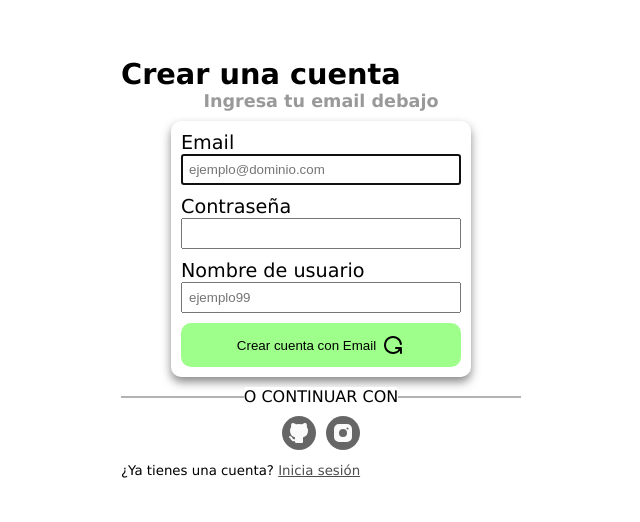
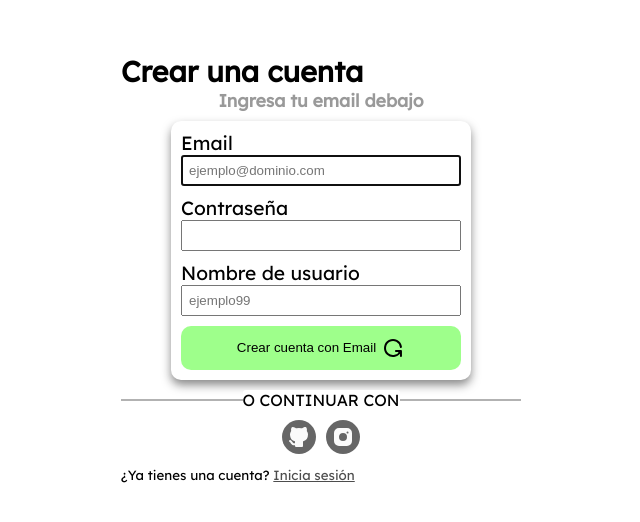
Before and after one commit to leoneldonati/livio-web, an Astro site: page /sign in a window 1280 px wide. Shown: the part 132-654 px from the top of the page, without its empty margins (319-959 px from the left). Built offline with nearby package versions, Linux system fonts and the light colour scheme; Astro itself is replaced by a stand-in of ours.

Commit message:
Added font in line style to charge on init

```diff
--- a/src/layouts/RootLayout.astro
+++ b/src/layouts/RootLayout.astro
@@ -15,6 +15,16 @@ const defaultTitle = 'Livio - ¡comparte y conecta!'
     <meta name="viewport" content="width=device-width, initial-scale=1.0" />
     <link rel="shortcut icon" href="/favicon.png" type="image/png" />
     <title>{title ? title : defaultTitle}</title>
+
+    <style>
+      /* FUENTE PRIMARIA */
+      @font-face {
+        font-family: 'Primary';
+        src: url("/font/font.ttf");
+        font-weight: 400;
+        font-style: normal;
+      }
+    </style>
   </head>
 
   <body>
@@ -38,7 +48,7 @@ const defaultTitle = 'Livio - ¡comparte y conecta!'
     --color_shadow: rgba(134, 290, 110, 0.4);
   }
   body {
-    font-family: "Lucida Sans", "Lucida Sans Regular", "Lucida Grande",
+    font-family: "Primary", "Lucida Sans", "Lucida Sans Regular", "Lucida Grande",
       "Lucida Sans Unicode", Geneva, Verdana, sans-serif;
   }
 </style>
```
